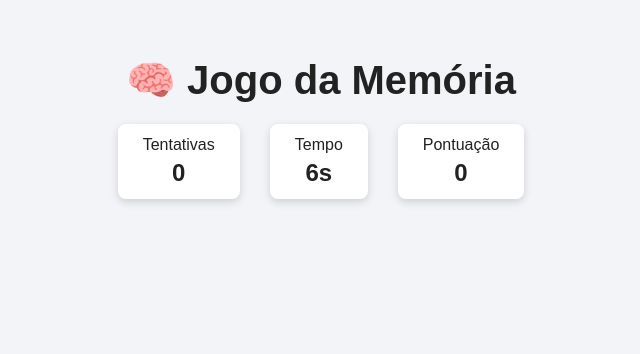
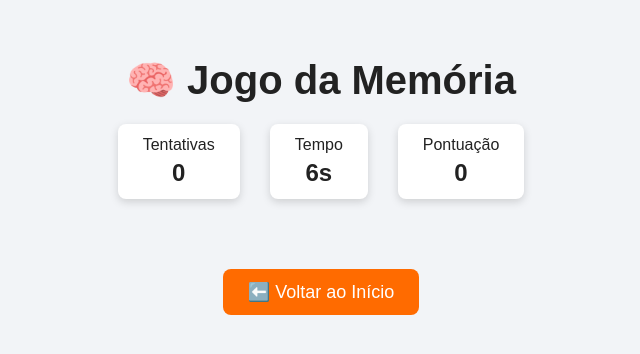
Before and after one commit to igoroliveira77/jogo_memoria, a Django app: template templates/jogo/jogo.html in a window 1280 px wide. Shown: the top 354 px of the page, without its empty margins (319-959 px from the left). Run offline with Django 3.2, Linux system fonts and the light colour scheme; the template is opened without the code that fills it, so the values that code supplies are empty.

Commit message:
Adiciona botão voltar ao início

```diff
--- a/templates/jogo/jogo.html
+++ b/templates/jogo/jogo.html
@@ -56,6 +56,10 @@ Jogo da Memória
     {% endfor %}
 
 </div>
+
+<a href="{% url 'inicio' %}">
+    <button>⬅️ Voltar ao Início</button>
+</a>
 
 <script>
 
```
Also changed, not shown: media/cartas/cachorro_7Xz6EFw.jpeg (added), media/cartas/cavalo_G91S9qa.jpg (added), media/cartas/gato_Oh1u09K.jpg (added), media/cartas/leão_Tw55mxs.jpg (added), media/cartas/lhama_lYu7e8Y.webp (added), media/cartas/macaco_pM70soy.jpg (added), media/cartas/pato.jpg (added).
